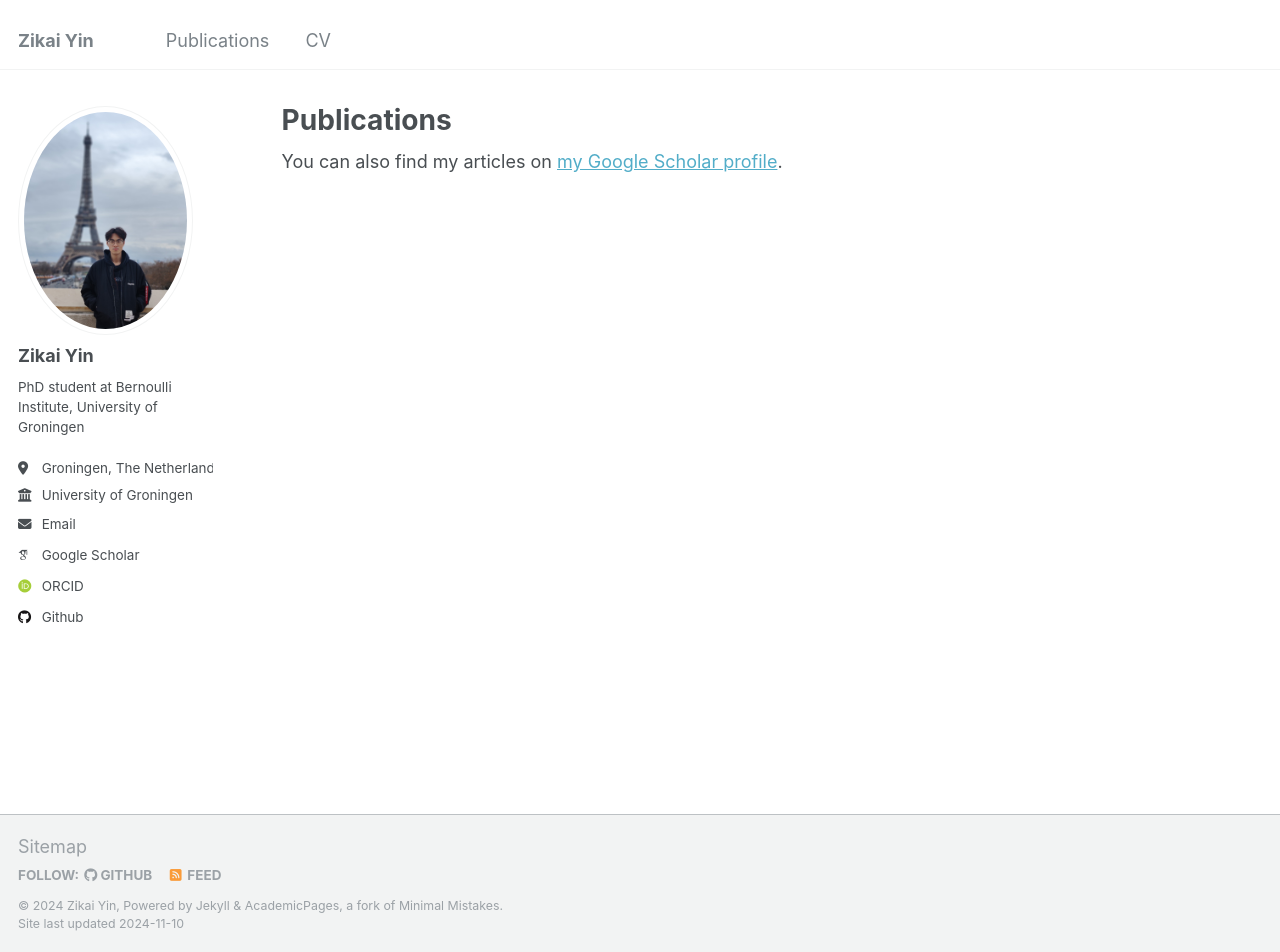
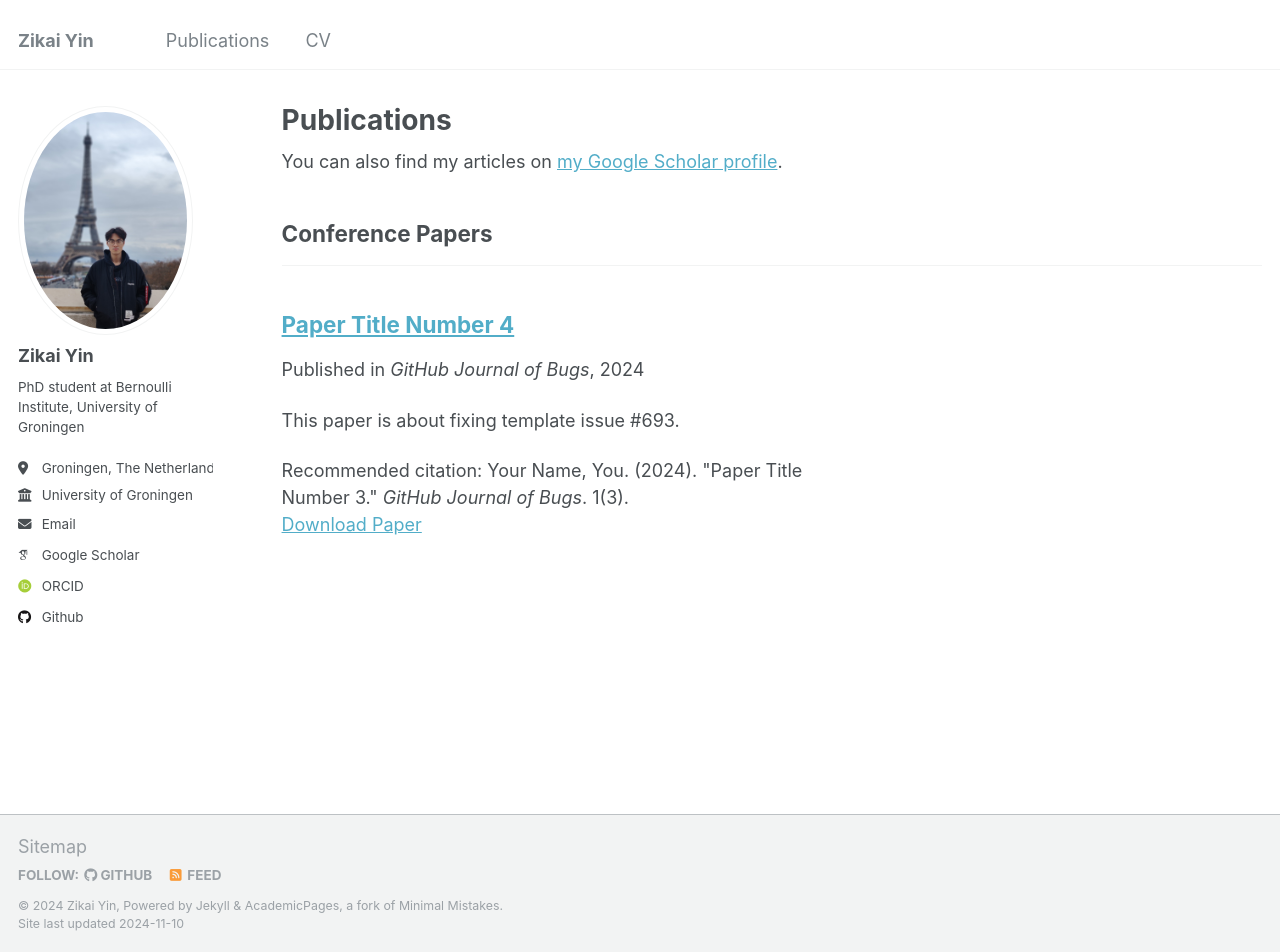
Before and after one commit to andrewsilver1997/andrewsilver1997.github.io, a Jekyll site: the page built from _pages/publications.html, in a window 1280 px wide and 952 px high. Built offline with Jekyll 4.4.1, drawn with Linux system fonts in a browser that asks for light colours; some web fonts are replaced; a file with an impossible date is left out.

Commit message:
first commit

```diff
--- a/_publications/2024-02-17-paper-title-number-4.md
+++ b/_publications/2024-02-17-paper-title-number-4.md
@@ -1,14 +1,13 @@
 ---
-title: "Classification of blade’s leading edge based on neural networks in adaptive machining of near-net-shaped blade"
+title: "Paper Title Number 4"
 collection: publications
-category: manuscripts
+category: conferences
 permalink: /publication/2024-02-17-paper-title-number-4
-excerpt: 'This paper is about the number 1. The number 2 is left for future work.'
-date: 2021-09
-venue: 'Journal 1'
-slidesurl: 'http://andrewsilver1997.github.io/files/slides1.pdf'
-paperurl: 'http://andrewsilver1997.github.io/files/paper1.pdf'
-citation: 'Your Name, You. (2009). &quot;Paper Title Number 1.&quot; <i>Journal 1</i>. 1(1).'
+excerpt: 'This paper is about fixing template issue #693.'
+date: 2024-02-17
+venue: 'GitHub Journal of Bugs'
+paperurl: 'http://academicpages.github.io/files/paper3.pdf'
+citation: 'Your Name, You. (2024). &quot;Paper Title Number 3.&quot; <i>GitHub Journal of Bugs</i>. 1(3).'
 ---
 
 The contents above will be part of a list of publications, if the user clicks the link for the publication than the contents of section will be rendered as a full page, allowing you to provide more information about the paper for the reader. When publications are displayed as a single page, the contents of the above "citation" field will automatically be included below this section in a smaller font.
```
